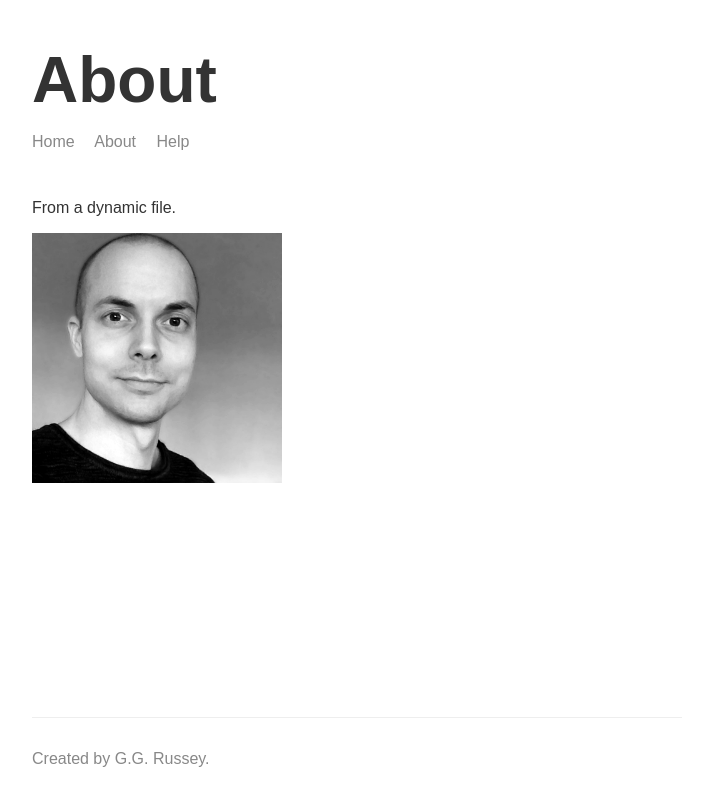
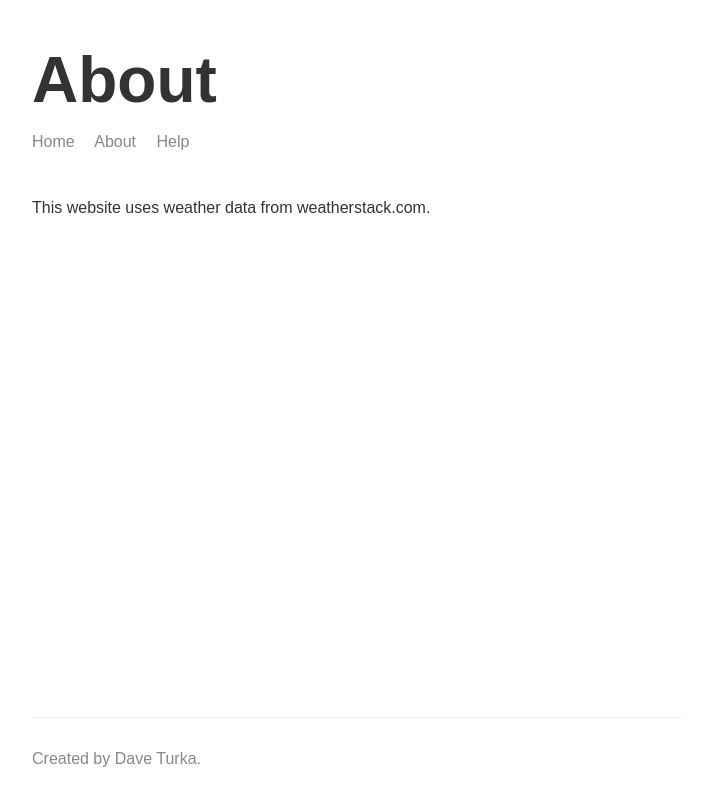
Before and after one commit to wilnesney/udemy-nodejs-mead-weather-web-server, a Node server app: page /about in a window 1280 px wide. Shown: the whole page, without its empty margins (283-996 px from the left). Run offline with Node 20, Linux system fonts and the light colour scheme; some libraries are stand-ins or nearby versions.

Commit message:
Removed G.G. Russey references (for live) and updated placeholder text

```diff
--- a/src/app.js
+++ b/src/app.js
@@ -26,22 +26,22 @@ app.use(express.static(publicDirectoryPath));
 app.get('', (req, res) => {
     res.render('index', {
         title: 'Landing Page',
-        name: 'G.G. Russey',
+        name: 'Dave Turka',
     })
 });
 
 app.get('/about', (req, res) => {
     res.render('about', {
         title: 'About',
-        name: 'G.G. Russey',
+        name: 'Dave Turka',
     })
 })
 
 app.get('/help', (req, res) => {
     res.render('help', {
         title: 'Help',
-        helpText: "Here's an explanation of how to do things and stuff.",
-        name: 'G.G. Russey'
+        helpText: "Use the search box on the main page to search for weather information.",
+        name: 'Dave Turka'
     })
 })
 
@@ -81,7 +81,7 @@ app.get('/help/*', (req, res) => {
     res.render('404', {
         title: 'Oh, no!',
         errorText: 'Help article not found.',
-        name: 'G.G. Russey',
+        name: 'Dave Turka',
     })
 })
 
@@ -89,7 +89,7 @@ app.get('*', (req, res) => {
     res.render('404', {
         title: 'Oh, no!',
         errorText: 'Page not found.',
-        name: 'G.G. Russey',
+        name: 'Dave Turka',
     })
 })
 
--- a/templates/views/about.hbs
+++ b/templates/views/about.hbs
@@ -8,8 +8,7 @@
     <body>
         <div class="main-content">
             {{>header}}
-            <p>From a dynamic file.</p>
-            <img class="portrait" src="/img/GG_Russey-400x400-bw.jpg">
+            <p>This website uses weather data from weatherstack.com.</p>
         </div>
         {{>footer}}
     </body>
--- a/templates/views/index.hbs
+++ b/templates/views/index.hbs
@@ -8,7 +8,7 @@
     <body>
         <div class="main-content">
             {{>header}}
-            <p>From a dynamic file.</p>
+            <p>Search below to check the weather.</p>
             <form>
                 <input placeholder="Location" />
                 <button>Search</button>
```
